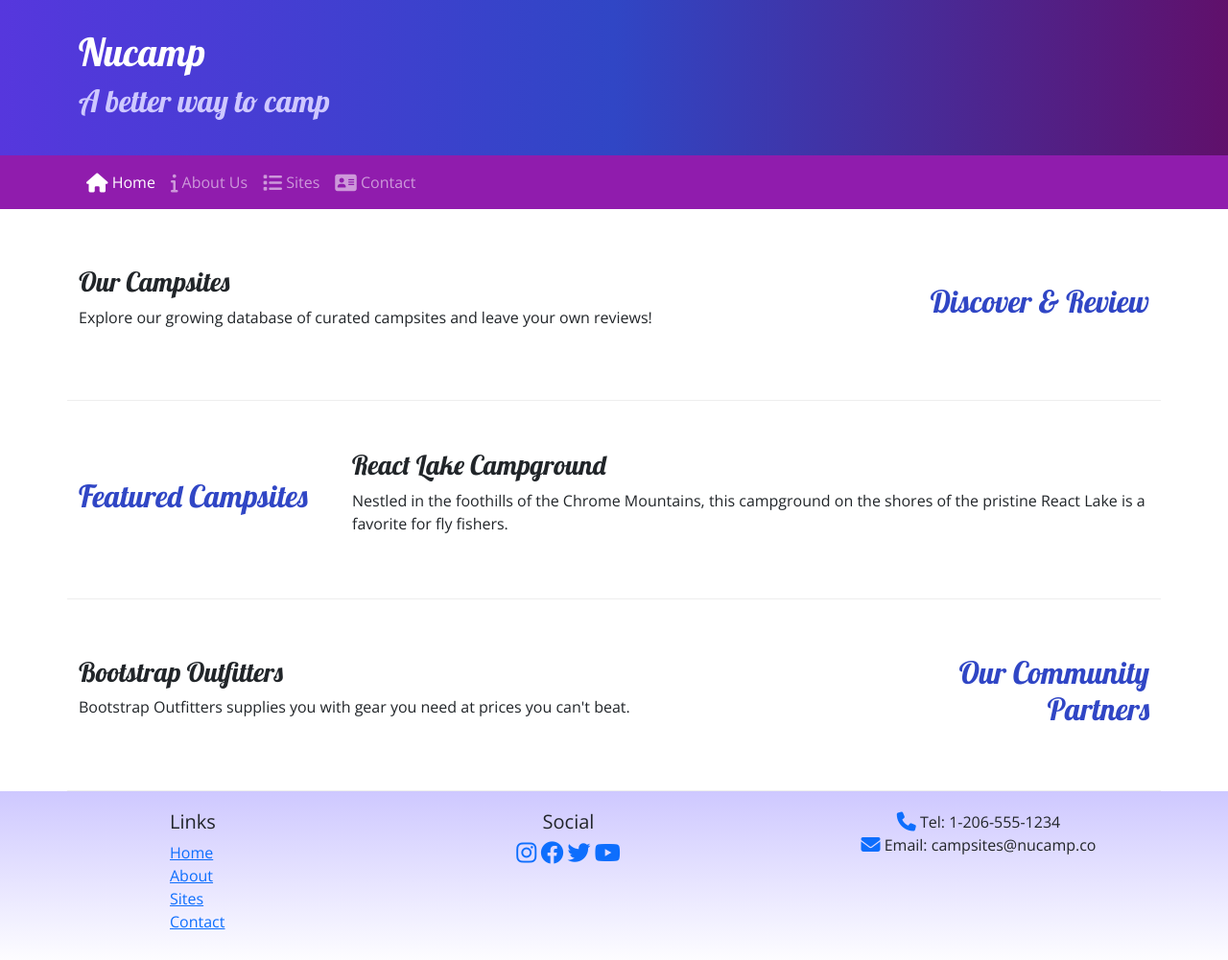
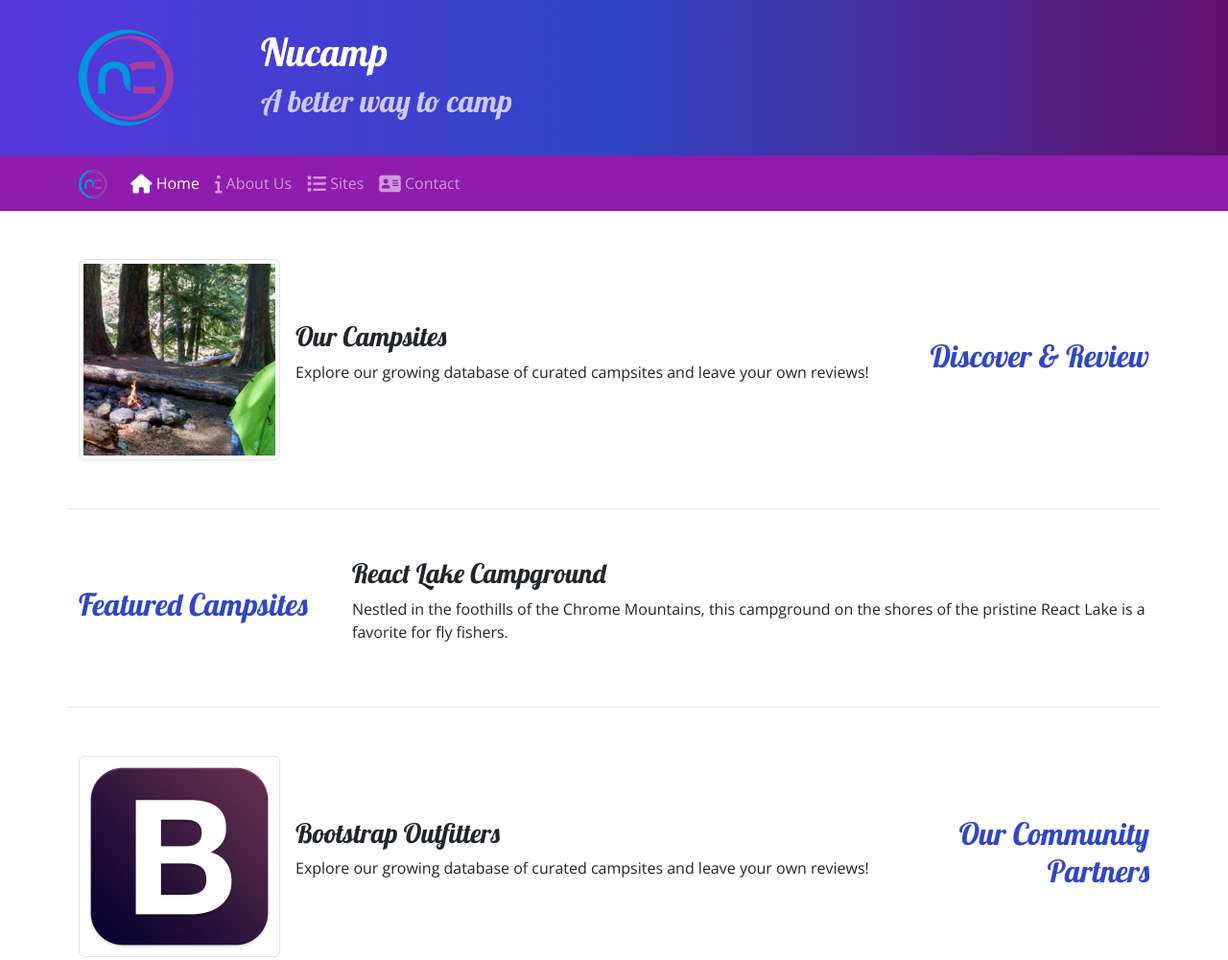
Before and after one commit to Shom-nath/Nucampsite, a plain HTML site: page index.html in a window 1280 px wide. Shown: the top 1001 px of the page at 96% size. Drawn offline with nearby package versions, Linux system fonts and the light colour scheme.

Commit message:
add logo

```diff
--- a/index.html
+++ b/index.html
@@ -17,6 +17,9 @@
     <header>
         <div class="container">
             <div class="row">
+                <div class="col-4 col-sm-3 col-md-2 align-self-center">
+                    <img src="./img/logo.png" alt="logo" class="img-fluid">
+                </div>
                 <div class="col">
                     <h1>Nucamp</h1>
                     <h2>A better way to camp</h2>
@@ -26,7 +29,8 @@
     </header>
     <nav class="navbar navbar-expand-sm navbar-dark sticky-top">
         <div class="container">
-            <button class="navbar-toggler ms-auto" type="button" data-bs-toggle="collapse" data-bs-target="#nucampNavbar">
+            <a class="navbar-brand" href="#"><img src="./img/logo.png" height="30" width="30"></a>
+            <button class="navbar-toggler" type="button" data-bs-toggle="collapse" data-bs-target="#nucampNavbar">
                 <span class="navbar-toggler-icon"></span>
             </button>
             <div class="collapse navbar-collapse" id="nucampNavbar">
@@ -48,8 +52,13 @@
                 <h2 class="text-sm-end">Discover & Review</h2>
             </div>
             <div class="col">
-                <h3>Our Campsites</h3>
-                <p class="d-none d-sm-block">Explore our growing database of curated campsites and leave your own reviews!</p>
+                <div class="d-flex">
+                    <img src="./img/breadcrumb-trail-thumb.jpg" alt="Brd Trail" class="me-3 img-thumbnail">
+                    <div class="align-self-center">
+                        <h3>Our Campsites</h3>
+                        <p class="d-none d-sm-block">Explore our growing database of curated campsites and leave your own reviews!</p>
+                    </div>
+                </div>
             </div>
         </section>
 
@@ -70,9 +79,18 @@
             <div class="col-sm-4 col-md-3 order-sm-last">
                 <h2 class="text-sm-end">Our Community Partners</h2>
             </div>
-            <div class="col">
+            <!-- <div class="col">
                 <h3>Bootstrap Outfitters</h3>
                 <p class="d-none d-sm-block">Bootstrap Outfitters supplies you with gear you need at prices you can't beat.</p>
+            </div> -->
+            <div class="col">
+                <div class="d-flex">
+                    <img src="./img/bootstrap-thumb.png" alt="Bootstrap Outfitters" class="me-3 img-thumbnail">
+                    <div class="align-self-center">
+                        <h3>Bootstrap Outfitters</h3>
+                        <p class="d-none d-sm-block">Explore our growing database of curated campsites and leave your own reviews!</p>
+                    </div>
+                </div>
             </div>
 
         </section>
```
Also changed, not shown: aboutus.html (+5 -1 lines), contactus.html (+5 -2 lines), img/bootstrap-thumb.png (added), img/breadcrumb-trail-thumb.jpg (added), img/breadcrumb-trail.jpg (added), img/chrome-river-thumb.jpg (added), img/chrome-river.jpg (added), img/logo.png (added), img/react-lake-thumb.jpg (added), img/react-lake.jpg (added), 1 other file.
